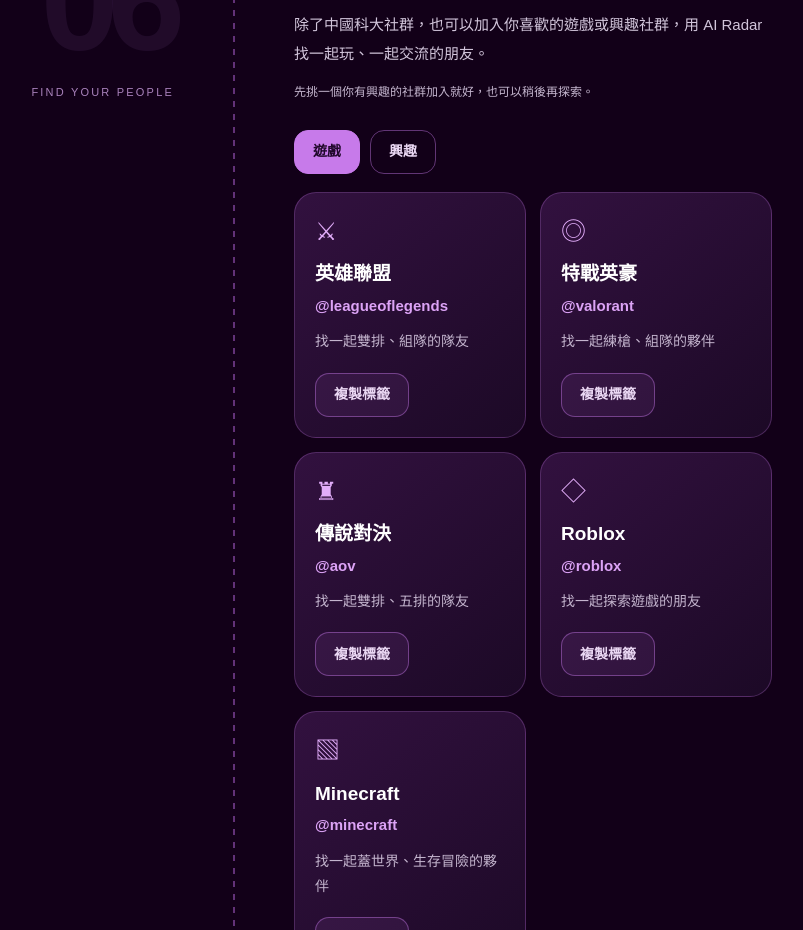
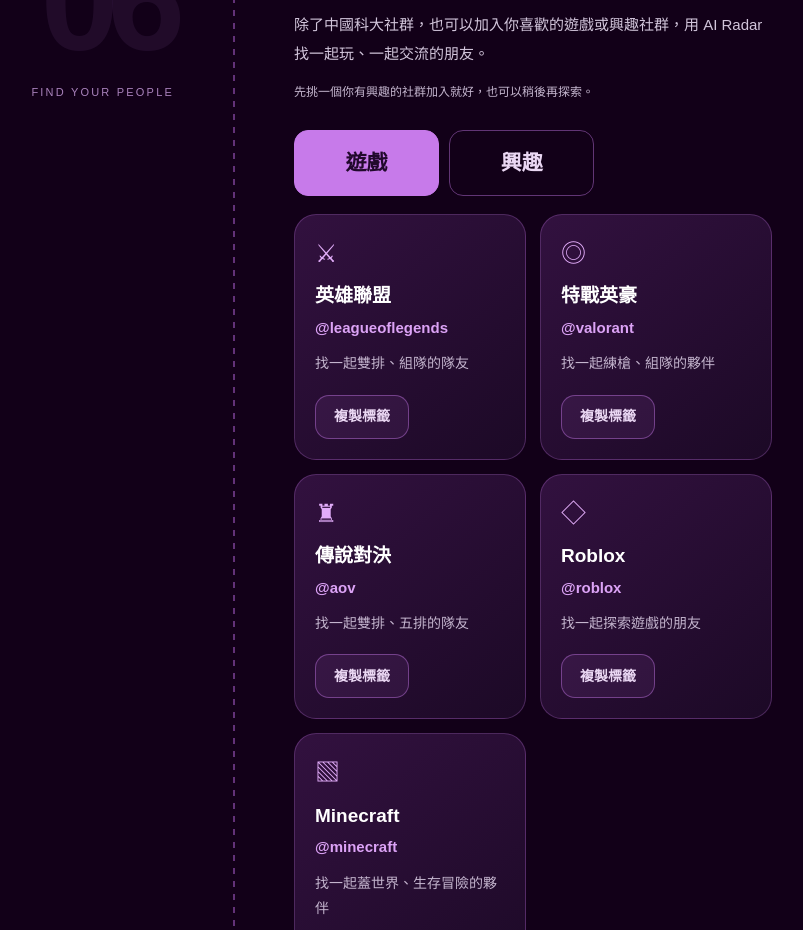
Before and after one commit to stevenchien0726-del/Vibelink-web, a Next.js app: page /vibelink/cute-campus-roadmap in a window 1280 px wide. Shown: the part 8140-9070 px from the top of the page, without its empty margins (406-1209 px from the left). Built offline with nearby package versions, Linux system fonts and the light colour scheme.

Commit message:
Enlarge game and interest category buttons and labels

```diff
--- a/app/vibelink/_components/campus-roadmap.module.css
+++ b/app/vibelink/_components/campus-roadmap.module.css
@@ -46,8 +46,9 @@
 @media (prefers-reduced-motion: reduce) { .page *, .page *::before { animation: none !important; transition: none !important; } }
 .exploreBadge { display: inline-block; padding: 5px 12px; border: 1px solid #c77aea70; border-radius: 99px; color: #e2adfa; font-size: 12px; margin-bottom: 18px; }
 .communityExplorer { container-type: inline-size; margin: 26px 0 34px; }
-.categoryButtons { display: flex; gap: 10px; margin-bottom: 18px; }
+.categoryButtons { display: flex; flex-wrap: wrap; gap: 10px; margin-bottom: 18px; }
 .categoryButtons button, .communityCard button { min-width: 44px; min-height: 44px; padding: 10px 18px; border: 1px solid #c77aea70; border-radius: 14px; color: #ead7f3; font-size: 14px; font-weight: 700; cursor: pointer; }
+.categoryButtons button { flex: 0 0 auto; width: 145.2px; max-width: 100%; height: 66px; min-height: 66px; padding: 0; font-size: 21px; }
 .categoryButtons button[aria-pressed="true"] { background: var(--purple); color: #21092c; border-color: var(--purple); }
 .communityCards { display: grid; grid-template-columns: minmax(0, 1fr); gap: 14px; list-style: none; padding: 0; }
 .communityCard { min-width: 0; padding: 20px; border: 1px solid #c77aea45; border-radius: 22px; background: linear-gradient(140deg, #32113f, #1c0926); }
```
